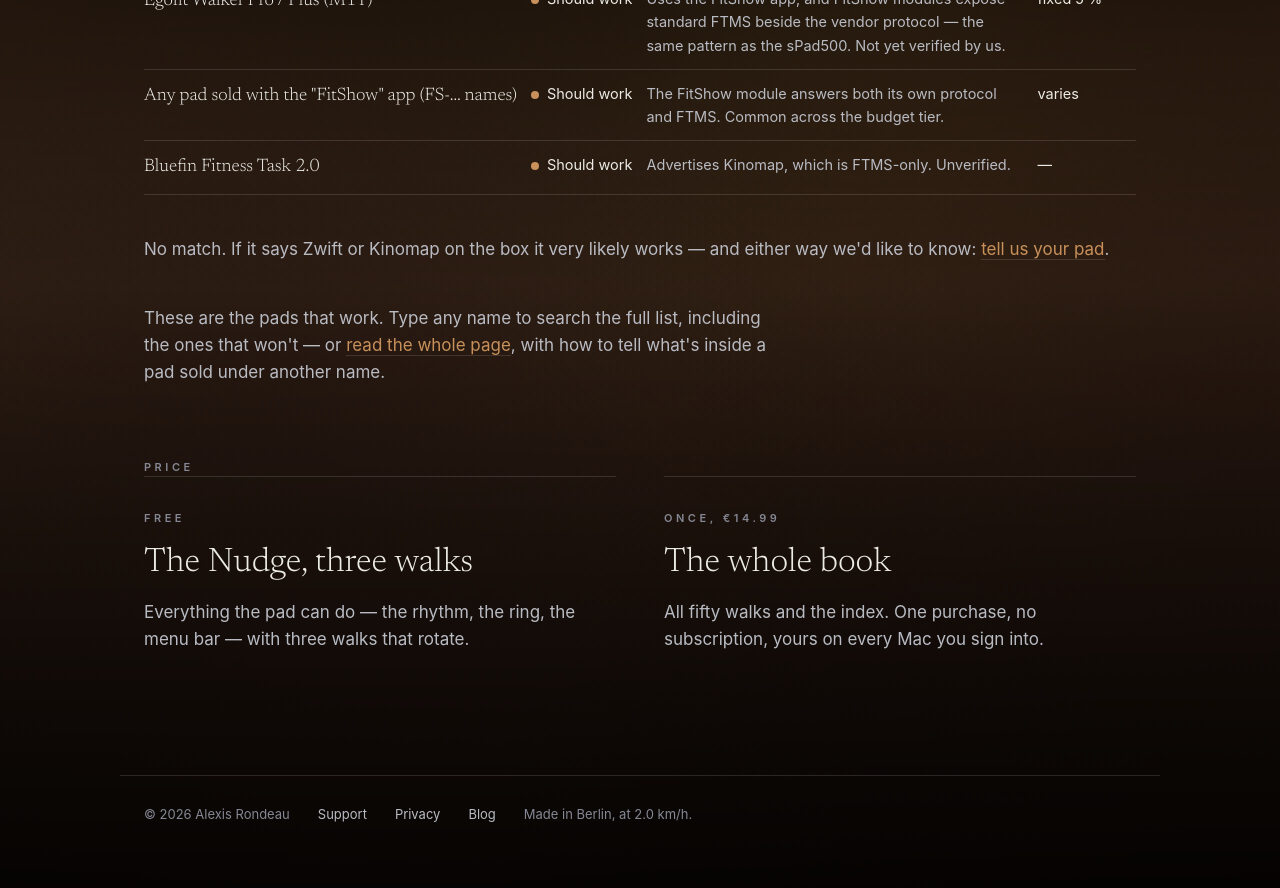
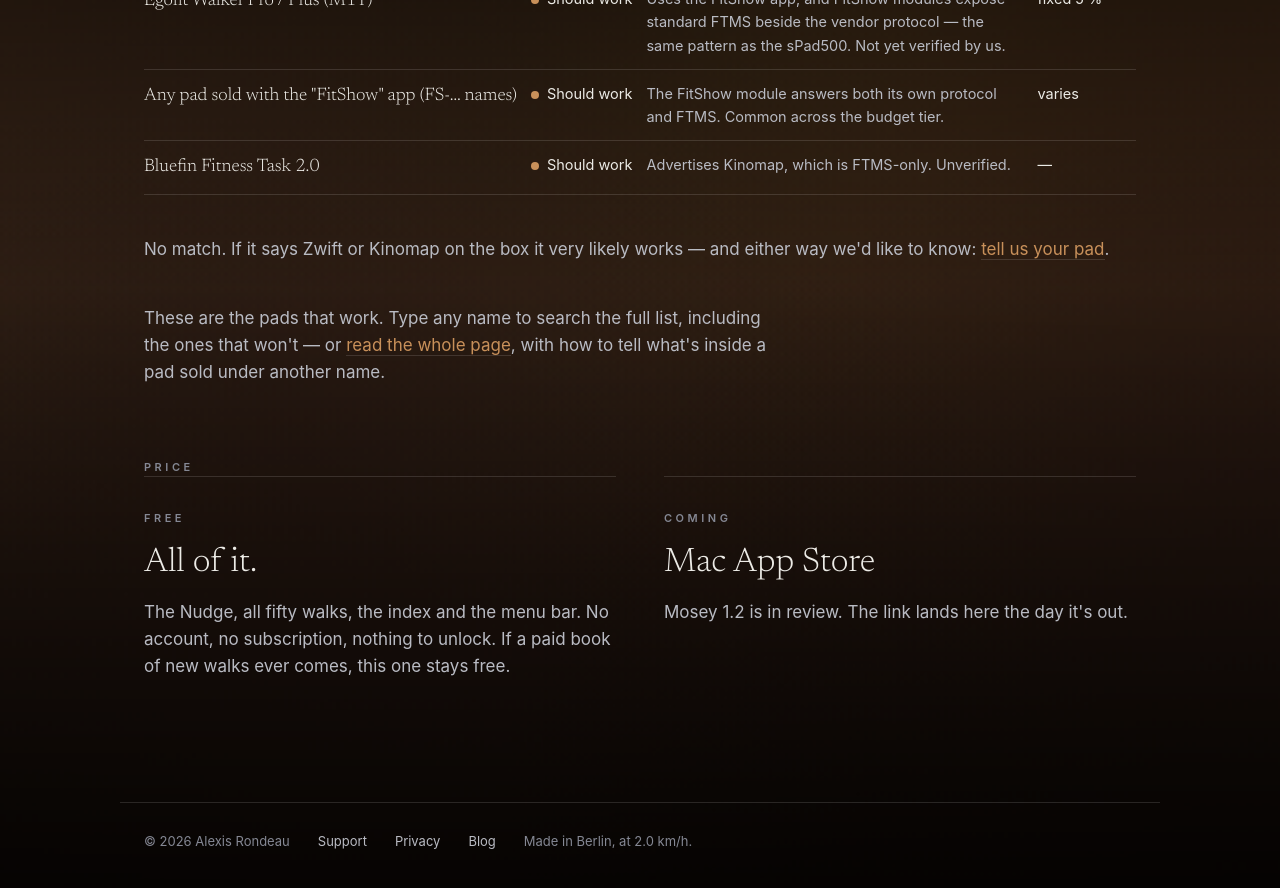
Before and after one commit to akaalias/mosey-site, a Jekyll site: the page built from index.html, in a window 1280 px wide and 900 px high, scrolled down 3644 px. Shown: the top 888 px of the window. Built offline with Jekyll 4.4.1, drawn with Linux system fonts in a browser that asks for light colours.

Commit message:
Price: 1.2 is free, all of it

```diff
--- a/index.html
+++ b/index.html
@@ -79,11 +79,11 @@
 <section class="price">
   <div>
     <div class="kicker">Price</div>
-    <div class="tier"><span class="kicker">Free</span><b>The Nudge, three walks</b><p>Everything the pad can do — the rhythm, the ring, the menu bar — with three walks that rotate.</p></div>
+    <div class="tier"><span class="kicker">Free</span><b>All of it.</b><p>The Nudge, all fifty walks, the index and the menu bar. No account, no subscription, nothing to unlock. If a paid book of new walks ever comes, this one stays free.</p></div>
   </div>
   <div>
     <div class="kicker">&nbsp;</div>
-    <div class="tier"><span class="kicker">Once, €14.99</span><b>The whole book</b><p>All fifty walks and the index. One purchase, no subscription, yours on every Mac you sign into.</p></div>
+    <div class="tier"><span class="kicker">Coming</span><b>Mac App Store</b><p>Mosey 1.2 is in review. The link lands here the day it's out.</p></div>
   </div>
 </section>
 
```
Also changed, not shown: _posts/2026-09-03-walks-that-start-themselves.md (+1 -1 lines).
